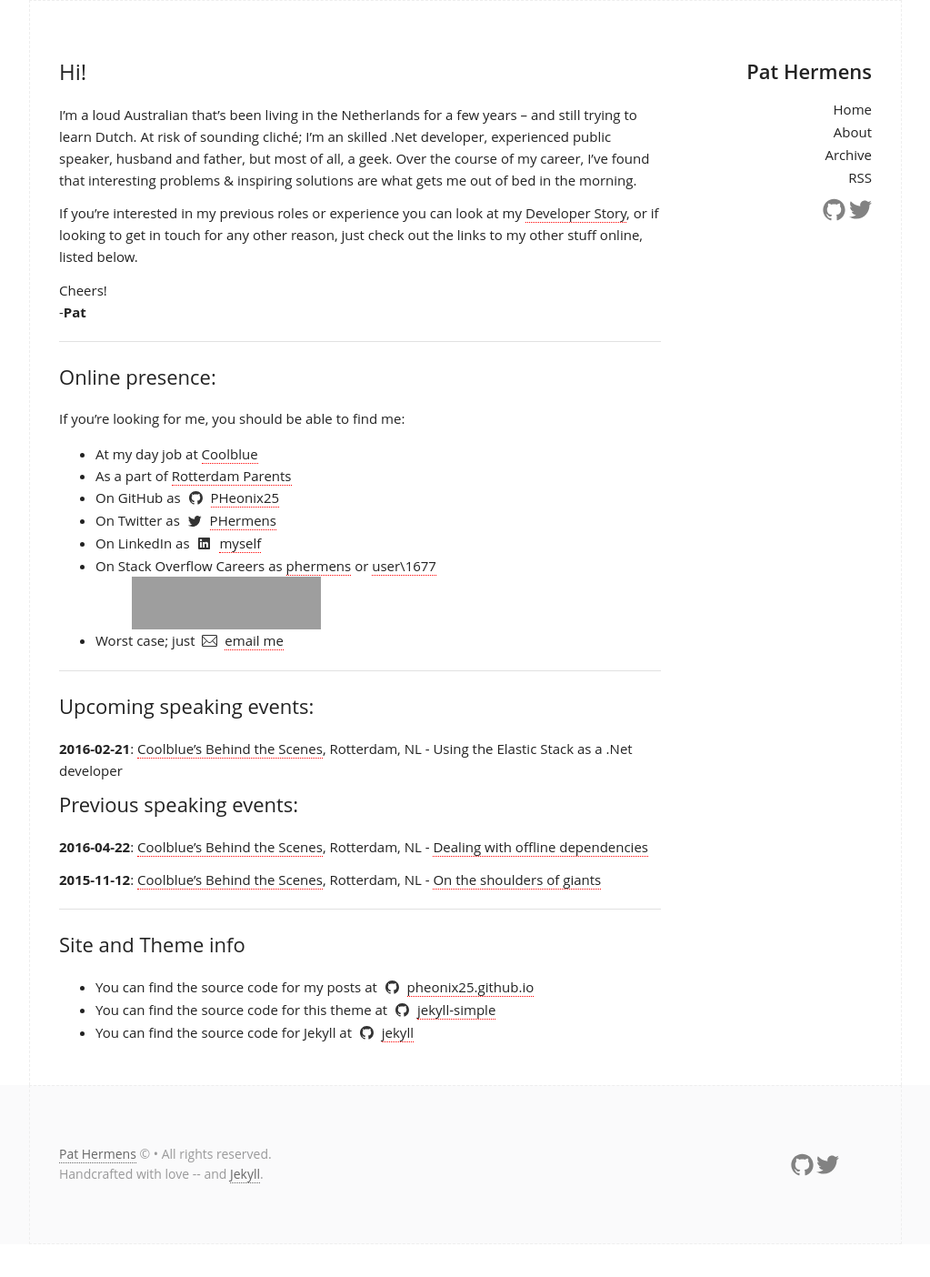
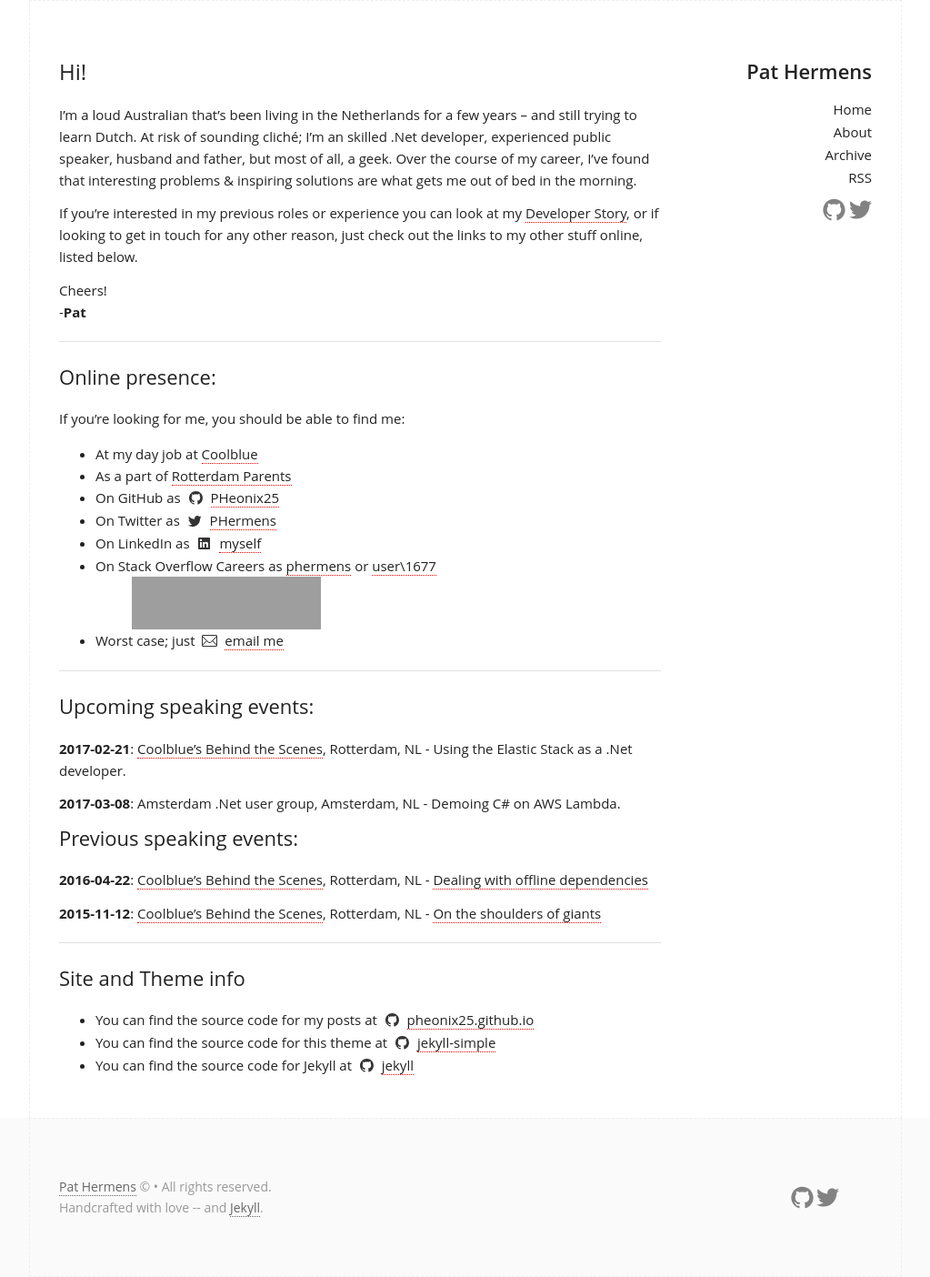
Before and after one commit to PHeonix25/PHeonix25.github.io, a Jekyll site: the page built from about.md, in a window 1280 px wide. Shown: the whole page at 91% size, without its empty margins (128-1151 px from the left). Built offline with Jekyll 4.4.1, drawn with Linux system fonts in a browser that asks for light colours; before the commit the page ends 1368 px from its top, so only the background shows below that; grey boxes are pictures that could not be loaded.

Commit message:
Updates with latest speaking arrangements

```diff
--- a/about.md
+++ b/about.md
@@ -33,7 +33,9 @@
 
 ## Upcoming speaking events:
 
-**2016-02-21**: [Coolblue's Behind the Scenes](https://www.coolblue.nl/behindthescenes2102), Rotterdam, NL - Using the Elastic Stack as a .Net developer
+**2017-02-21**: [Coolblue's Behind the Scenes](https://www.coolblue.nl/behindthescenes2102), Rotterdam, NL - Using the Elastic Stack as a .Net developer.
+
+**2017-03-08**: Amsterdam .Net user group, Amsterdam, NL - Demoing C# on AWS Lambda.
 
 ## Previous speaking events:
 
```
